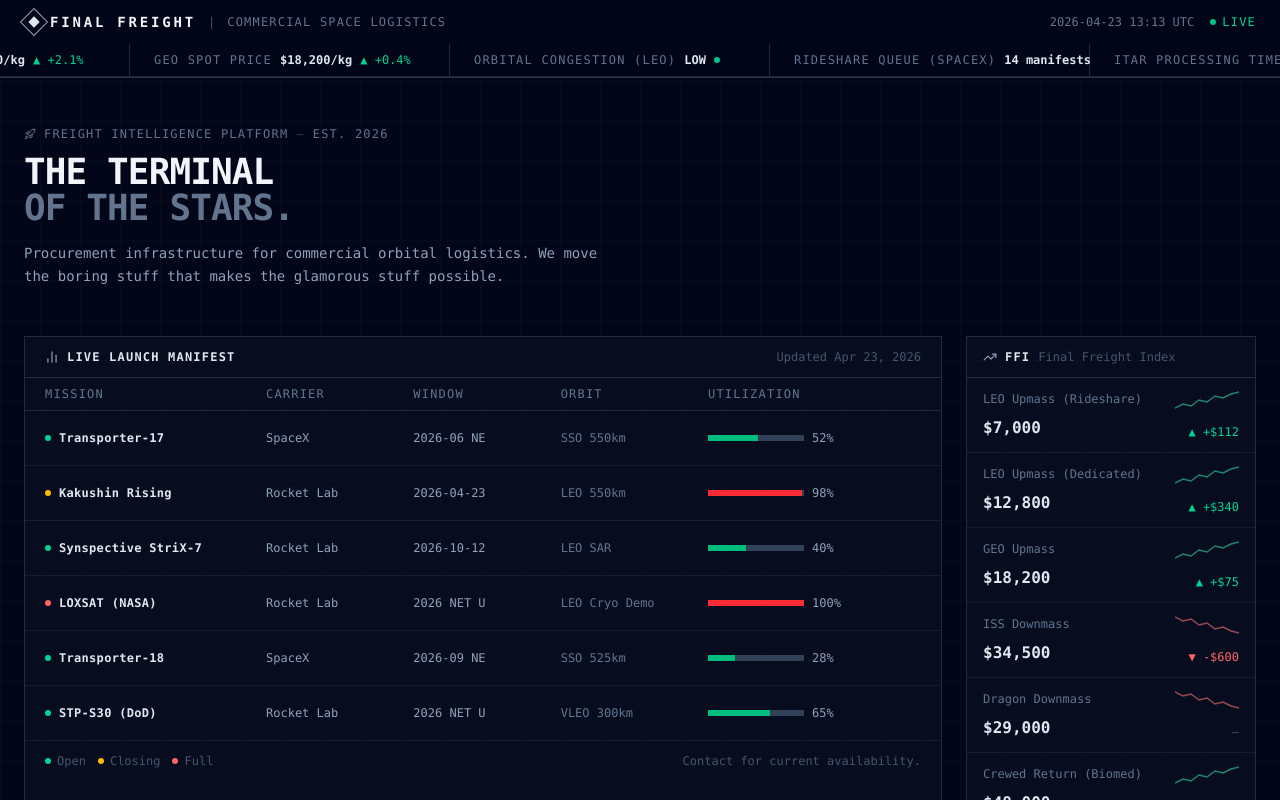
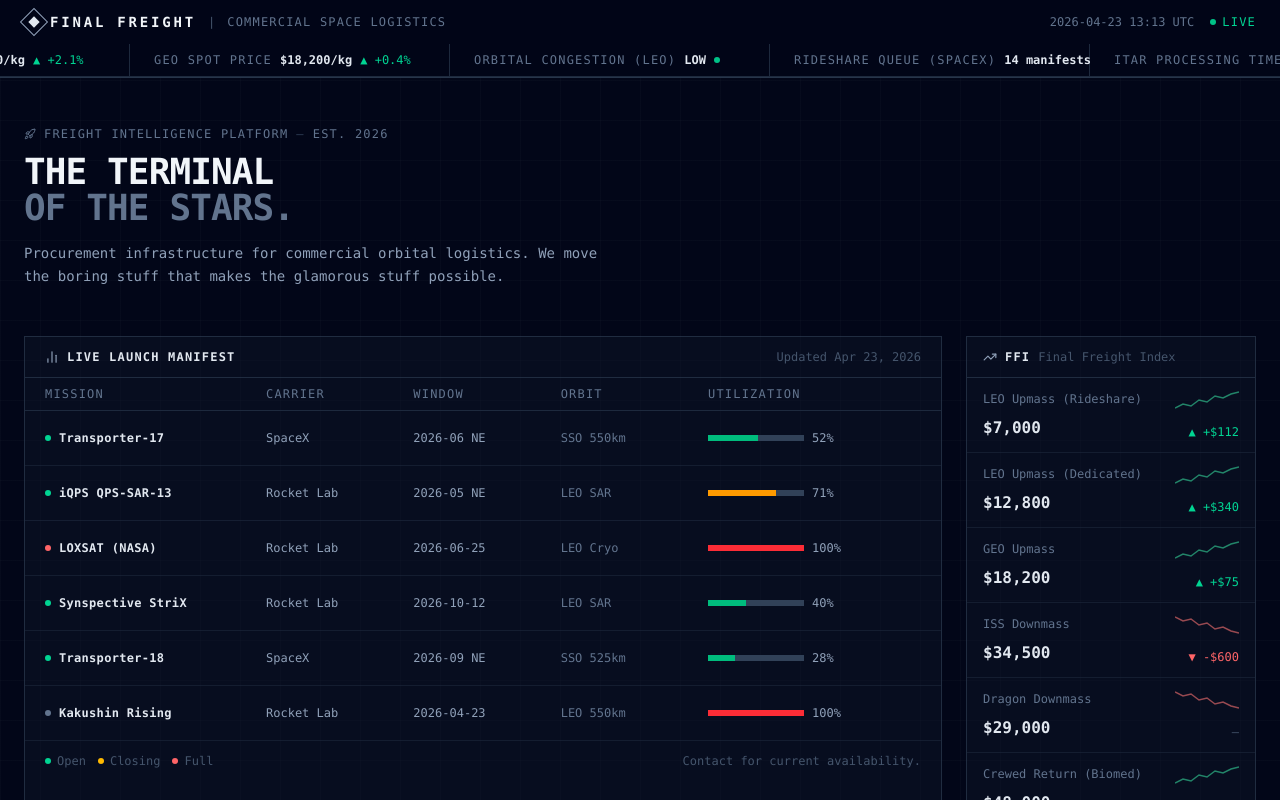
Before and after one commit to yourverybestbro/FinalFreight, a React (Vite) app: page / in a window 1280 px wide. Shown: the top 800 px of the page. Built offline with nearby package versions, Linux system fonts and the light colour scheme.

Commit message:
update manifest with real missions, add launched status

```diff
--- a/src/App.jsx
+++ b/src/App.jsx
@@ -17,12 +17,12 @@ const TICK_ITEMS = [
 ];
 
 const MANIFEST = [
-  { mission: "Transporter-17", carrier: "SpaceX", window: "2026-06 NET UTC", orbit: "SSO 550km", utilization: 52, status: "OPEN" },
-  { mission: "Kakushin Rising", carrier: "Rocket Lab", window: "2026-04-23 UTC", orbit: "LEO 550km", utilization: 98, status: "CLOSING" },
-  { mission: "Synspective StriX-7", carrier: "Rocket Lab", window: "2026-10-12 UTC", orbit: "LEO SAR", utilization: 40, status: "OPEN" },
-  { mission: "LOXSAT (NASA)", carrier: "Rocket Lab", window: "2026 NET UTC", orbit: "LEO Cryo Demo", utilization: 100, status: "FULL" },
-  { mission: "Transporter-18", carrier: "SpaceX", window: "2026-09 NET UTC", orbit: "SSO 525km", utilization: 28, status: "OPEN" },
-  { mission: "STP-S30 (DoD)", carrier: "Rocket Lab", window: "2026 NET UTC", orbit: "VLEO 300km", utilization: 65, status: "OPEN" },
+  { mission: "Transporter-17", carrier: "SpaceX", window: "2026-06 NET", orbit: "SSO 550km", utilization: 52, status: "OPEN" },
+  { mission: "iQPS QPS-SAR-13", carrier: "Rocket Lab", window: "2026-05 NET", orbit: "LEO SAR", utilization: 71, status: "OPEN" },
+  { mission: "LOXSAT (NASA)", carrier: "Rocket Lab", window: "2026-06-25 NET", orbit: "LEO Cryo", utilization: 100, status: "FULL" },
+  { mission: "Synspective StriX", carrier: "Rocket Lab", window: "2026-10-12 NET", orbit: "LEO SAR", utilization: 40, status: "OPEN" },
+  { mission: "Transporter-18", carrier: "SpaceX", window: "2026-09 NET", orbit: "SSO 525km", utilization: 28, status: "OPEN" },
+  { mission: "Kakushin Rising", carrier: "Rocket Lab", window: "2026-04-23", orbit: "LEO 550km", utilization: 100, status: "LAUNCHED" },
 ];
 
 const FFI_DATA = [
@@ -34,7 +34,7 @@ const FFI_DATA = [
   { label: "Crewed Return (Biomed)", value: "$48,000", delta: "+$2,100", up: true },
 ];
 
-const statusDot = { OPEN: "bg-emerald-400", CLOSING: "bg-amber-400", FULL: "bg-red-400" };
+const statusDot = { OPEN: "bg-emerald-400", CLOSING: "bg-amber-400", FULL: "bg-red-400", LAUNCHED: "bg-slate-500" };
 
 function UtilBar({ pct }) {
   const color = pct >= 90 ? "bg-red-500" : pct >= 70 ? "bg-amber-500" : "bg-emerald-500";
```
